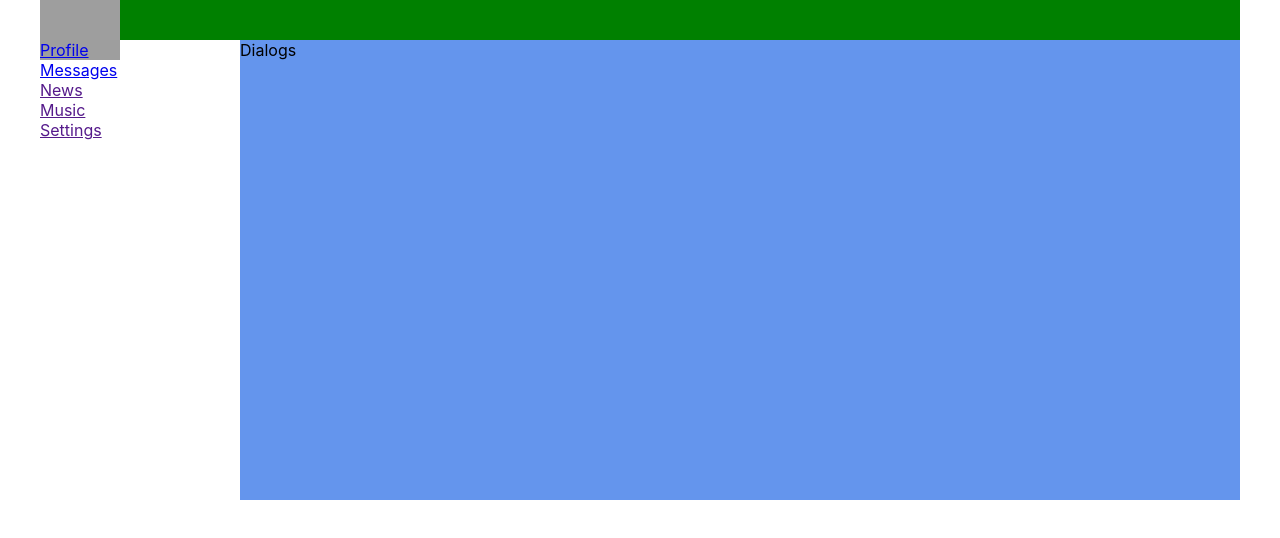
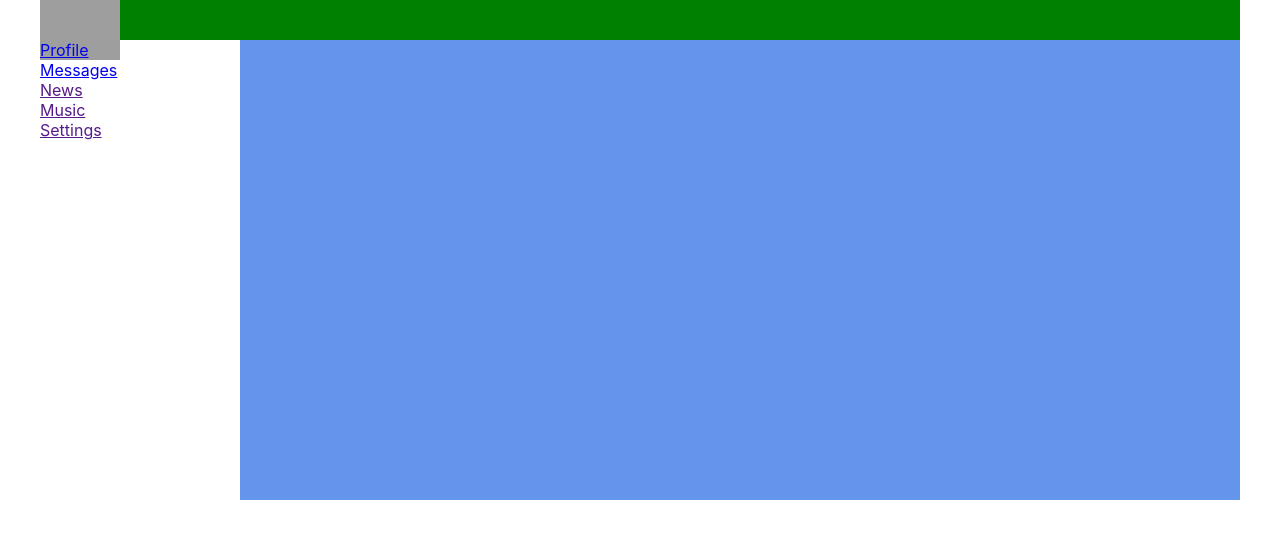
Before and after one commit to aldongarovzh/react-new, a React (Create React App) app: page / in a window 1280 px wide. Shown: the top 538 px of the page. Built offline with nearby package versions, Linux system fonts and the light colour scheme; grey boxes are pictures that could not be loaded.

Commit message:
final l19 route

```diff
--- a/package.json
+++ b/package.json
@@ -9,6 +9,7 @@
     "eslint": "8.22.0",
     "react": "^18.2.0",
     "react-dom": "^18.2.0",
+    "react-router-dom": "^6.8.1",
     "react-scripts": "5.0.1",
     "web-vitals": "^2.1.4"
   },
--- a/src/App.js
+++ b/src/App.js
@@ -4,17 +4,22 @@
 import Navbar from "./components/Navbar/Navbar";
 import Profile from "./components/Profile/Profile";
 import Dialogs from "./components/Dialogs/Dialogs";
+import {BrowserRouter, Routes, Route} from "react-router-dom";
 
 function App() {
     return (
-        <div className='app-wrapper'>
-            <Header/>
-            <Navbar/>
-            <div className='app-wrapper-content'>
-                <Dialogs/>
-                {/*<Profile />*/}
+        <BrowserRouter>
+            <div className='app-wrapper'>
+                <Header/>
+                <Navbar/>
+                <div className='app-wrapper-content'>
+                    <Routes>
+                        <Route path="/dialogs" element={<Dialogs/>}/>
+                        <Route path="/profile" element={<Profile/>}/>
+                    </Routes>
+                </div>
             </div>
-        </div>
+        </BrowserRouter>
     );
 }
 
```
Also changed, not shown: 1 other file (tests, documents, lock files or other folders).
